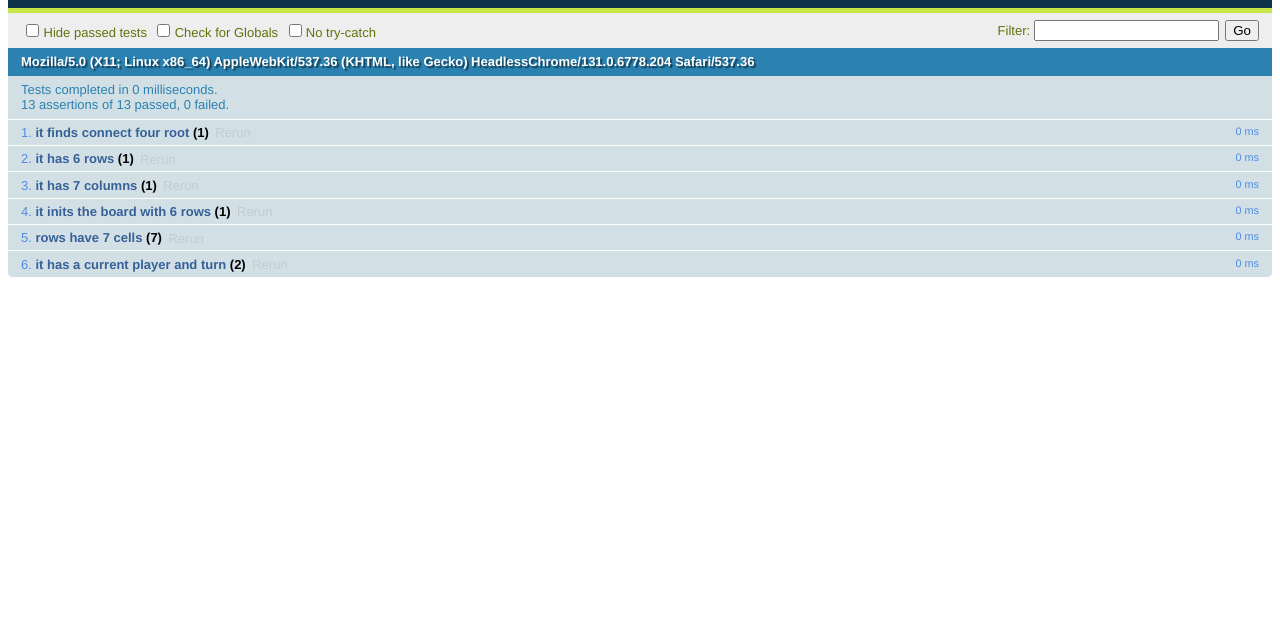
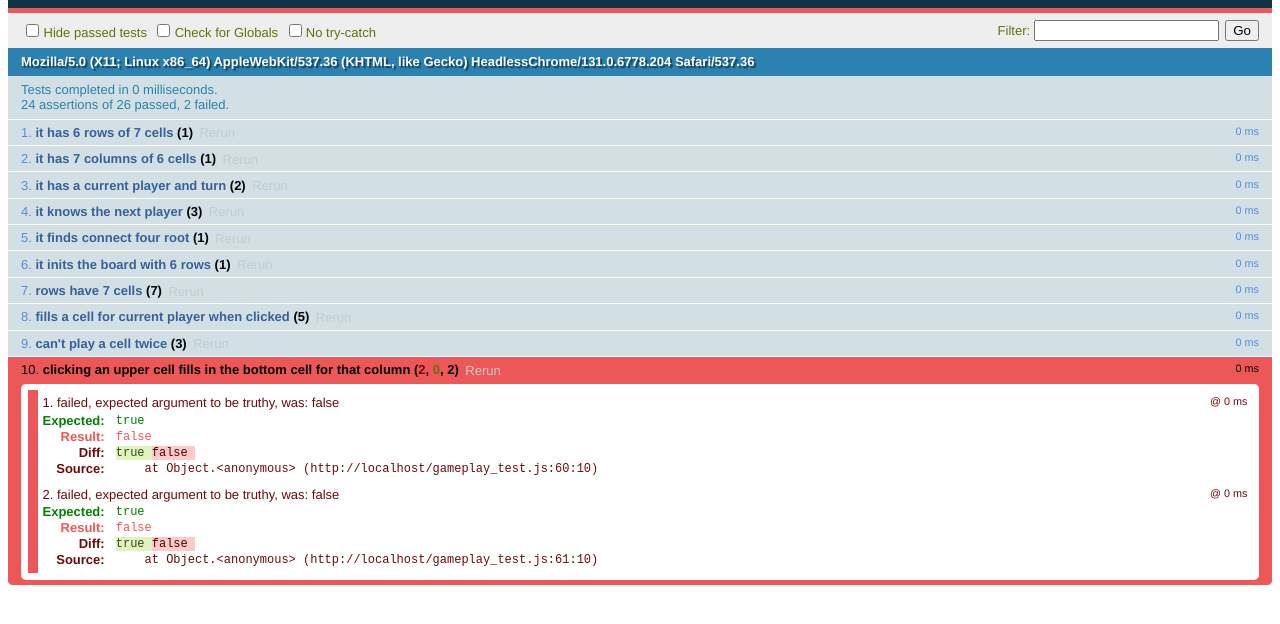
Before and after one commit to worace/connect-four, a plain HTML site: page test.html in a window 1280 px wide. Shown: the part 48-672 px from the top of the page. Drawn offline with Linux system fonts and the light colour scheme.

Commit message:
split tests b/t unit and functional

```diff
--- a/connect_four.js
+++ b/connect_four.js
@@ -2,15 +2,38 @@ function ConnectFour() {
   this.rows = [1,2,3,4,5,6];
   this.columns = [1,2,3,4,5,6,7];
   this.turn = 1;
-  this.init = function(rootSelector) {
+
+  this.setupBoard = function($selector) {
     for (i in this.rows) {
-      console.log("row ", i);
-      $(rootSelector).append("<div class='row' id='row-" + i + "'></div>");
+      $selector.append("<div class='row' id='row-" + i + "'></div>");
       for (c in this.columns) {
-        console.log("column", c);
         $("#row-"+i).append("<div class='cell'></div>");
       }
     }
+  }
+
+  this.canPlay = function($cell) {
+    return !($cell.hasClass(this.currentPlayer()) || $cell.hasClass(this.nextPlayer()));
+  }
+
+  this.playCell = function($cell) {
+    if (this.canPlay($cell)) {
+      $cell.addClass(this.currentPlayer());
+      this.turn ++;
+    }
+  }
+
+  this.addCellListeners = function($selector) {
+    var game = this;
+    $selector.find(".cell").click(function(e) {
+      game.playCell($(this));
+    });
+  }
+
+  this.init = function(rootSelector) {
+    $root = $(rootSelector);
+    this.setupBoard($root);
+    this.addCellListeners($root);
   }
 
   this.currentPlayer = function() {
@@ -20,4 +43,8 @@ function ConnectFour() {
       return "red";
     }
   }
+
+  this.nextPlayer = function() {
+    return (this.currentPlayer() == "red" ? "black" : "red");
+  }
 }
--- a/connect_four_test.js
+++ b/connect_four_test.js
@@ -1,31 +1,11 @@
-QUnit.test("it finds connect four root", function( assert ) {
-  var root = $("#cf-host");
-  assert.ok( root.length > 0, "Passed!" );
-});
-
-QUnit.test("it has 6 rows", function( assert ) {
+QUnit.test("it has 6 rows of 7 cells", function( assert ) {
   var game = new ConnectFour()
   assert.equal(game.rows.length, 6);
 });
 
-QUnit.test("it has 7 columns", function( assert ) {
+QUnit.test("it has 7 columns of 6 cells", function( assert ) {
   var game = new ConnectFour()
   assert.equal(game.columns.length, 7);
-});
-
-QUnit.test("it inits the board with 6 rows", function( assert ) {
-  var game = new ConnectFour()
-  game.init("#cf-host")
-  assert.equal($("#cf-host .row").length, 6);
-});
-
-QUnit.test("rows have 7 cells", function( assert ) {
-  var game = new ConnectFour()
-  game.init("#cf-host")
-  assert.equal($(".row .cell").length, 42);
-  $(".row").each(function(i) {
-    assert.equal($("#row-"+i).children(".cell").length, 7);
-  });
 });
 
 QUnit.test("it has a current player and turn", function( assert ) {
@@ -33,3 +13,10 @@ QUnit.test("it has a current player and turn", function( assert ) {
   assert.equal(1, game.turn);
   assert.equal("red", game.currentPlayer());
 });
+
+QUnit.test("it knows the next player", function( assert ) {
+  var game = new ConnectFour()
+  assert.equal(1, game.turn);
+  assert.equal("red", game.currentPlayer());
+  assert.equal("black", game.nextPlayer());
+});
--- /dev/null
+++ b/gameplay_test.js
@@ -0,0 +1,62 @@
+QUnit.test("it finds connect four root", function( assert ) {
+  var root = $("#cf-host");
+  assert.ok( root.length > 0, "Passed!" );
+});
+
+QUnit.test("it inits the board with 6 rows", function( assert ) {
+  var game = new ConnectFour()
+  game.init("#cf-host")
+  assert.equal($("#cf-host .row").length, 6);
+});
+
+QUnit.test("rows have 7 cells", function( assert ) {
+  var game = new ConnectFour()
+  game.init("#cf-host")
+  assert.equal($(".row .cell").length, 42);
+  $(".row").each(function(i) {
+    assert.equal($("#row-"+i).children(".cell").length, 7);
+  });
+});
+
+QUnit.test("fills a cell for current player when clicked", function( assert ) {
+  var game = new ConnectFour()
+  game.init("#cf-host");
+
+  $cell = $(".row:last .cell:first");
+  assert.ok(!$cell.hasClass("red"));
+  assert.ok(!$cell.hasClass("black"));
+  var color = game.currentPlayer();
+  $cell.click();
+  assert.ok($cell.hasClass(color));
+  assert.equal(2, game.turn);
+  assert.equal("black", game.currentPlayer());
+});
+
+
+QUnit.test("can't play a cell twice", function( assert ) {
+  var game = new ConnectFour()
+  game.init("#cf-host");
+  var color = game.currentPlayer();
+  var other = game.nextPlayer();
+
+  $cell = $(".row:last .cell:first");
+  $cell.click();
+  assert.ok($cell.hasClass(color));
+  $cell.click();
+  assert.ok($cell.hasClass(color));
+  assert.ok(!$cell.hasClass(other));
+});
+
+
+QUnit.test("clicking an upper cell fills in the bottom cell for that column", function( assert ) {
+  var game = new ConnectFour()
+  game.init("#cf-host");
+  var color = game.currentPlayer();
+
+  $topCell = $(".row:first .cell:first");
+  $bottomCell = $(".row:last .cell:first");
+
+  $topCell.click();
+  assert.ok(!$topCell.hasClass(color));
+  assert.ok($bottomCell.hasClass(color));
+});
--- a/test.html
+++ b/test.html
@@ -13,6 +13,7 @@
   <script src="plugins/qunit-1.17.1.js"></script>
   <script src="plugins/jquery-2.1.3.min.js"></script>
   <script src="connect_four_test.js"></script>
+  <script src="gameplay_test.js"></script>
   <script src="connect_four.js"></script>
 </body>
 </html>
```
Also changed, not shown: index.html (+7 -0 lines).
